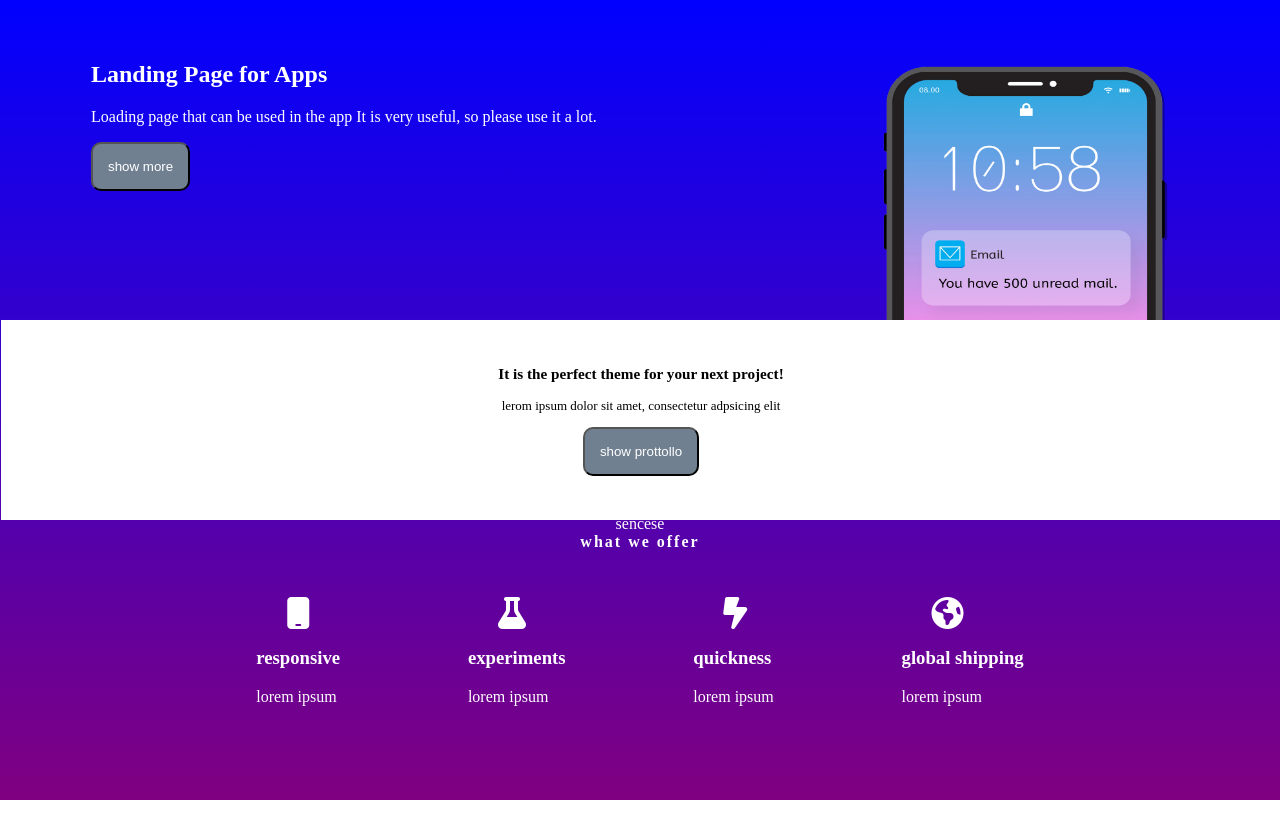
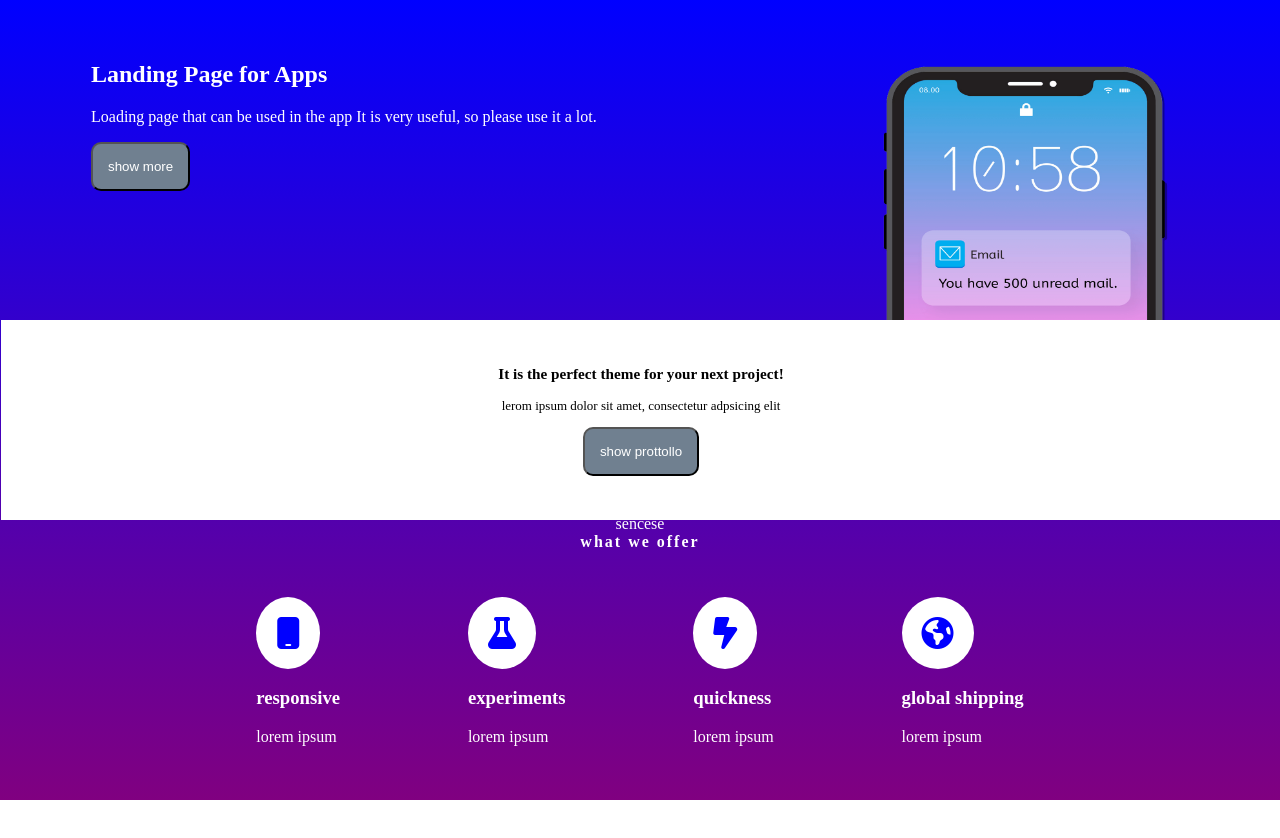
Before and after one commit to tmdghks8642/coddingapple_project_01, a plain HTML site: page index.html in a window 1280 px wide. Drawn offline with Linux system fonts and the light colour scheme.

Commit message:
코딩애플 프로젝트_01_수정본

```diff
--- a/css/main.css
+++ b/css/main.css
@@ -73,7 +73,11 @@ body {
     bottom: 15vh;
 }
 .final-text i {
-    padding-left: 30px;
+    padding-left: 20px;
+    padding: 20px;
+    background-color: white;
+    color: blue;
+    border-radius: 50%;
 }
 
 @media screen and (max-width:1200px) {
```
